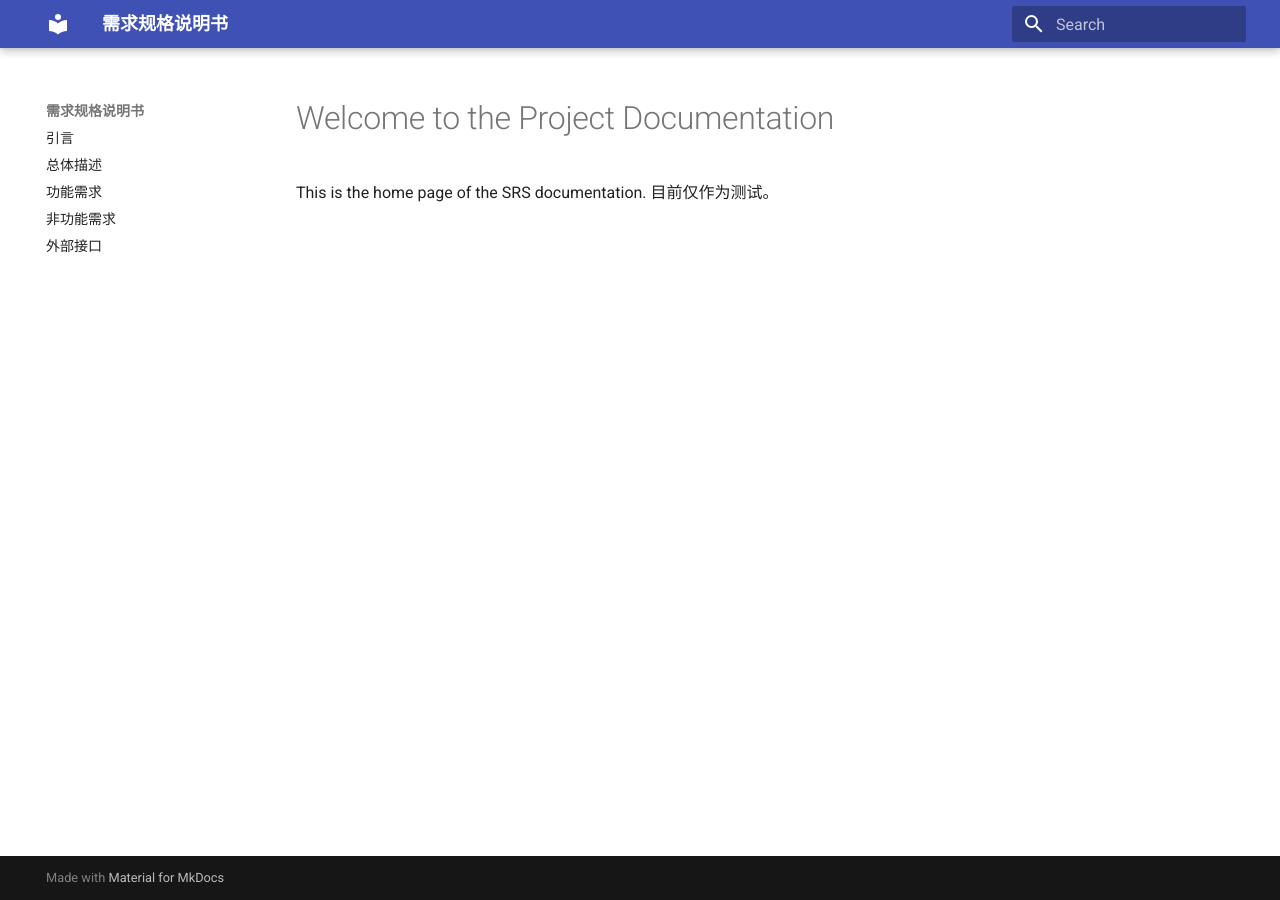
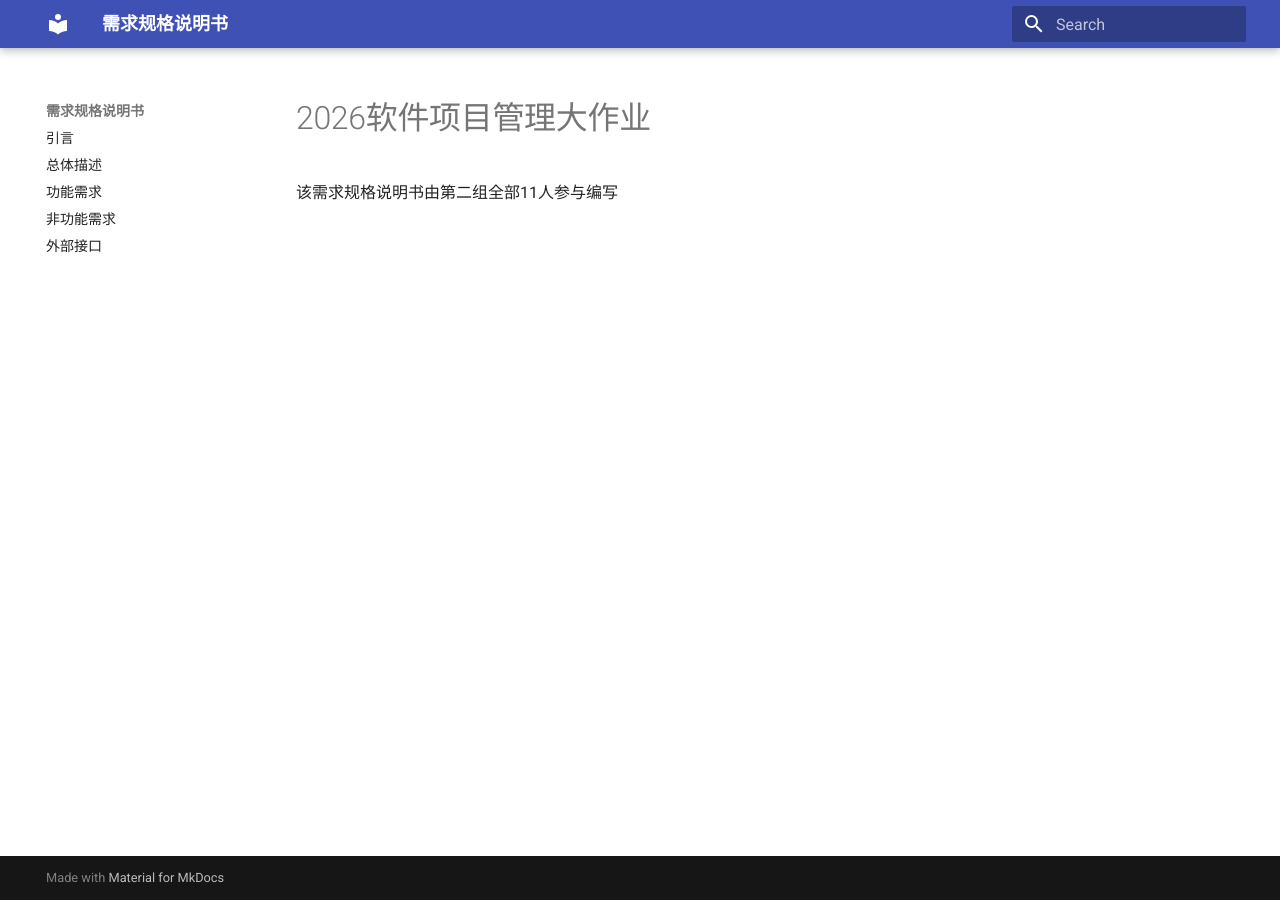
Before and after one commit to g513yb/Enterprise-Data-Collection, an MkDocs documentation site: the page built from docs/index.md, in a window 1280 px wide. Built offline with MkDocs 1.6.1 and Material for MkDocs 9.7.7, drawn with Linux system fonts in a browser that asks for light colours.

Commit message:
测试部署

```diff
--- a/docs/index.md
+++ b/docs/index.md
@@ -1,4 +1,3 @@
-# Welcome to the Project Documentation
+# 2026软件项目管理大作业
 
-This is the home page of the SRS documentation.
-目前仅作为测试。
+该需求规格说明书由第二组全部11人参与编写
```
